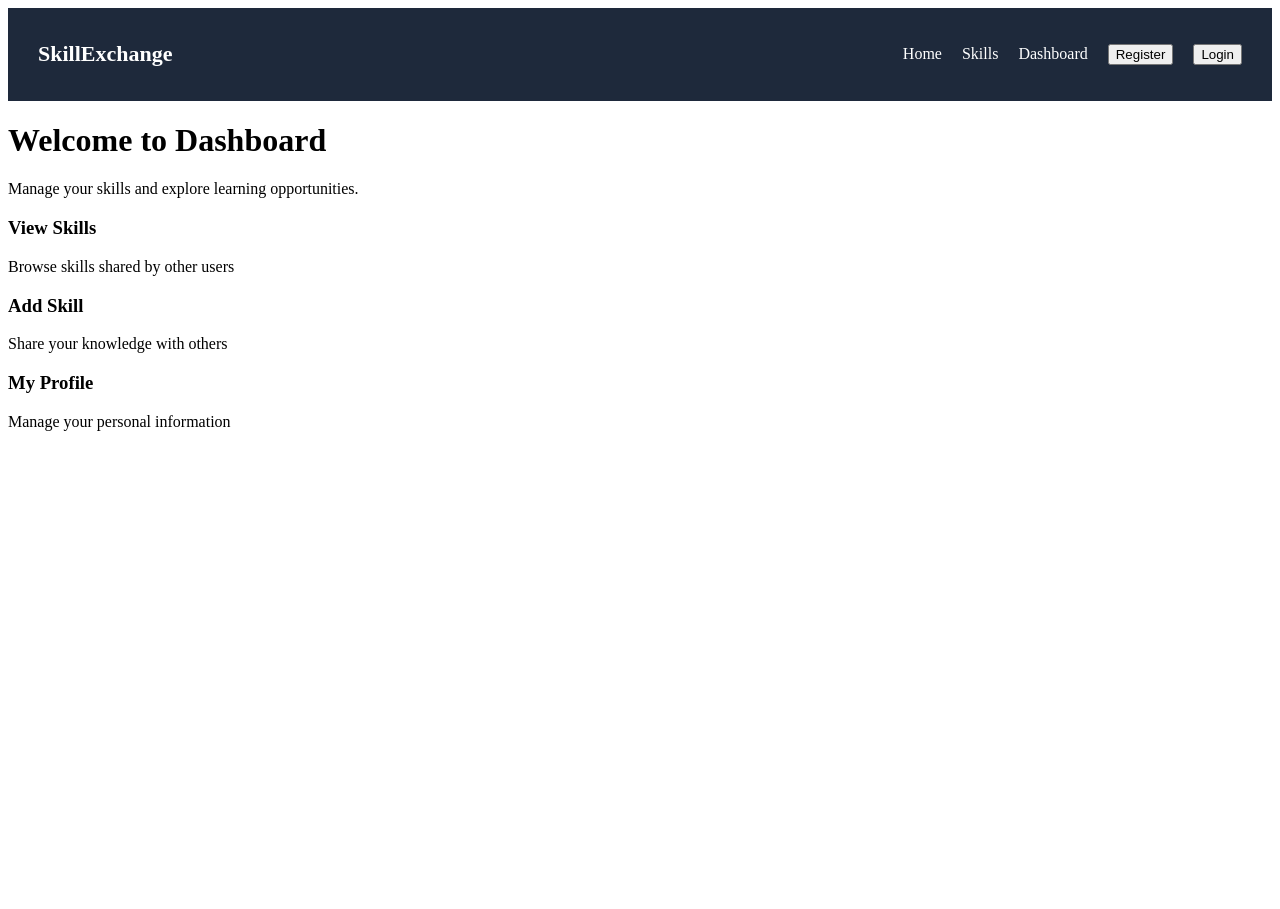
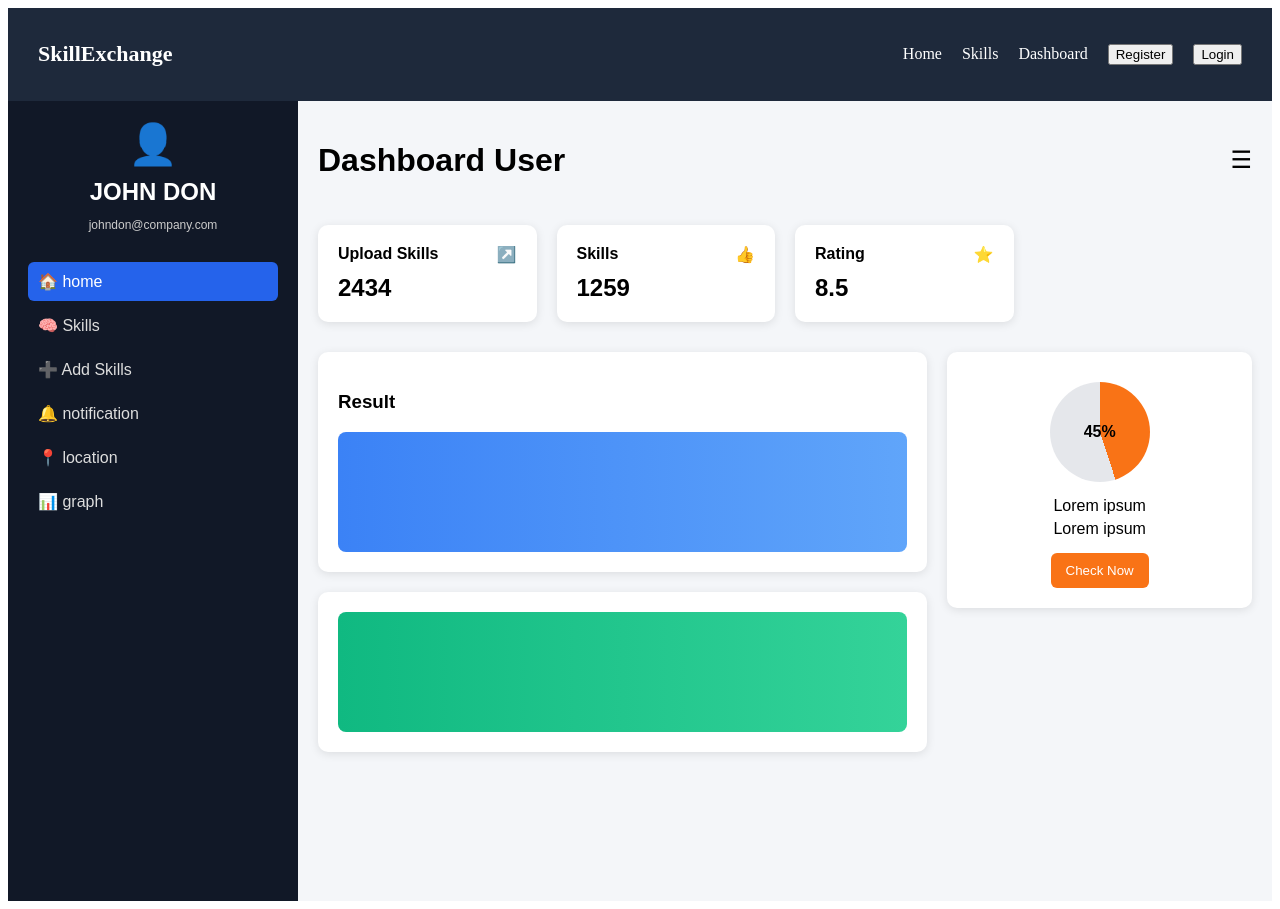
Before and after one commit to sharadha896/Skill-Exchange-Platform, a React (Create React App) app: page /dashboard in a window 1280 px wide. Before the commit the page ends 800 px from the top, so only its background shows below. Built offline with nearby package versions, Linux system fonts and the light colour scheme.

Commit message:
Refactor Dashboard layout and add sidebar

```diff
--- a/src/components/Dashboard.js
+++ b/src/components/Dashboard.js
@@ -1,34 +1,88 @@
 import React from "react";
 import "./Dashboard.css";
-
 function Dashboard() {
   return (
-    <div className="dashboard-bg">
-      <div className="dashboard-card">
+    <div className="dashboard">
+      <aside className="sidebar">
+        <div className="profile-section">
+          <div className="avatar">👤</div>
+          <h2>JOHN DON</h2>
+          <p>johndon@company.com</p>
+        </div>
 
-        <h1>Welcome to Dashboard</h1>
-        <p>Manage your skills and explore learning opportunities.</p>
+        <nav className="menu">
+          <a href="#" className="active">🏠 home</a>
+           <a href="/skills">🧠 Skills</a>
+            <a href="/addskill">➕ Add Skills</a>
+          <a href="#">🔔 notification</a>
+          <a href="#">📍 location</a>
+          <a href="#">📊 graph</a>
+        </nav>
+      </aside>
 
-        <div className="dashboard-boxes">
+      <main className="content">
+        <header className="top-bar">
+          <h1>Dashboard User</h1>
+          <div className="hamburger">☰</div>
+        </header>
 
-          <div className="box">
-            <h3>View Skills</h3>
-            <p>Browse skills shared by other users</p>
+        <section className="stats-row">
+          {/*
+          <div className="card dark-card">
+            <div className="card-header">
+              Earning <span>💰</span>
+            </div>
+            <div className="card-value">$ 628</div>
+          </div>*/}
+
+          <div className="card">
+            <div className="card-header">
+             Upload Skills <span className="icon orange">↗️</span>
+            </div>
+            <div className="card-value">2434</div>
           </div>
 
-          <div className="box">
-            <h3>Add Skill</h3>
-            <p>Share your knowledge with others</p>
+          <div className="card">
+            <div className="card-header">
+              Skills <span className="icon orange">👍</span>
+            </div>
+            <div className="card-value">1259</div>
           </div>
 
-          <div className="box">
-            <h3>My Profile</h3>
-            <p>Manage your personal information</p>
+          <div className="card">
+            <div className="card-header">
+              Rating <span className="icon orange">⭐</span>
+            </div>
+            <div className="card-value">8.5</div>
+          </div>
+        </section>
+
+        <section className="grid-layout">
+          <div className="main-charts">
+            <div className="card chart-large">
+              <h3>Result</h3>
+              <div className="bar-chart-mock"></div>
+            </div>
+
+            <div className="card chart-large">
+              <div className="wave-chart-mock"></div>
+            </div>
           </div>
 
-        </div>
+          <aside className="side-widgets">
+            <div className="card donut-card">
+              <div className="donut">45%</div>
 
-      </div>
+              <ul className="list">
+                <li>Lorem ipsum</li>
+                <li>Lorem ipsum</li>
+              </ul>
+
+              <button className="btn-orange">Check Now</button>
+            </div>
+          </aside>
+        </section>
+      </main>
     </div>
   );
 }
```
